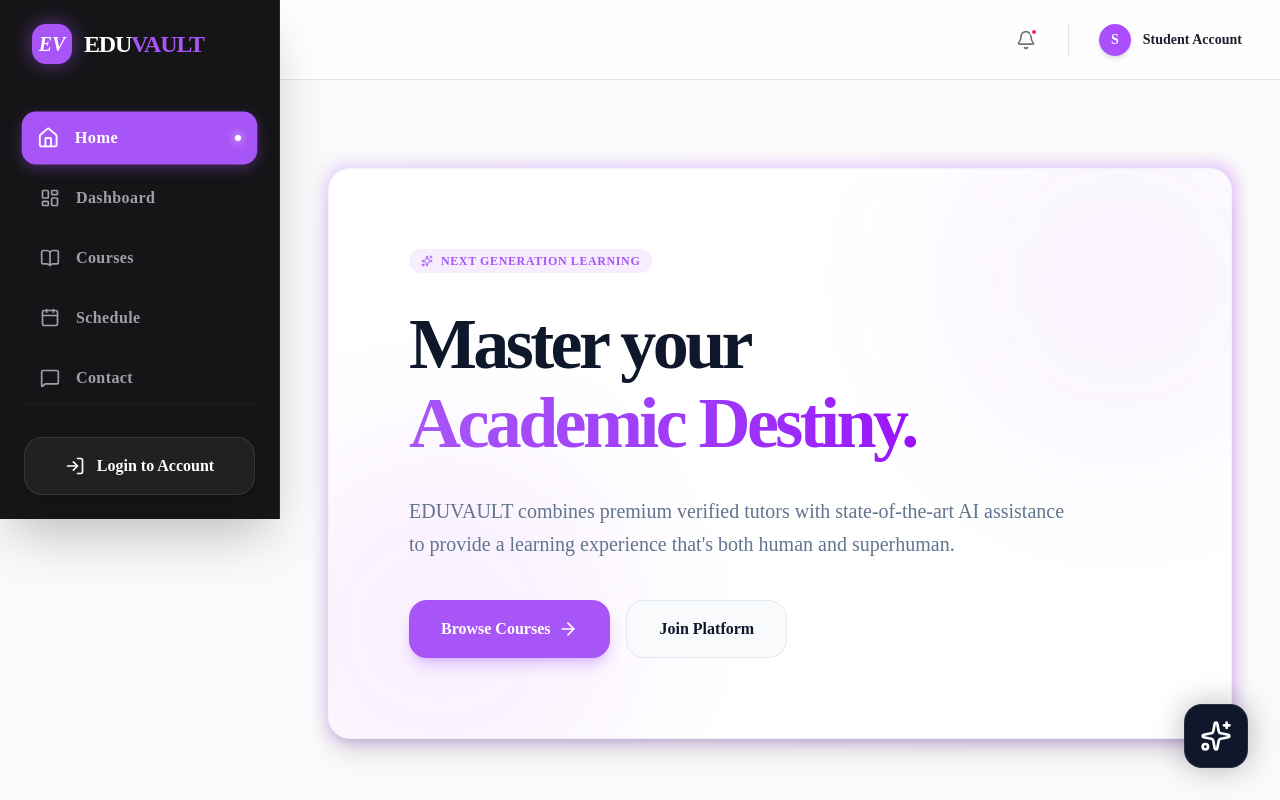
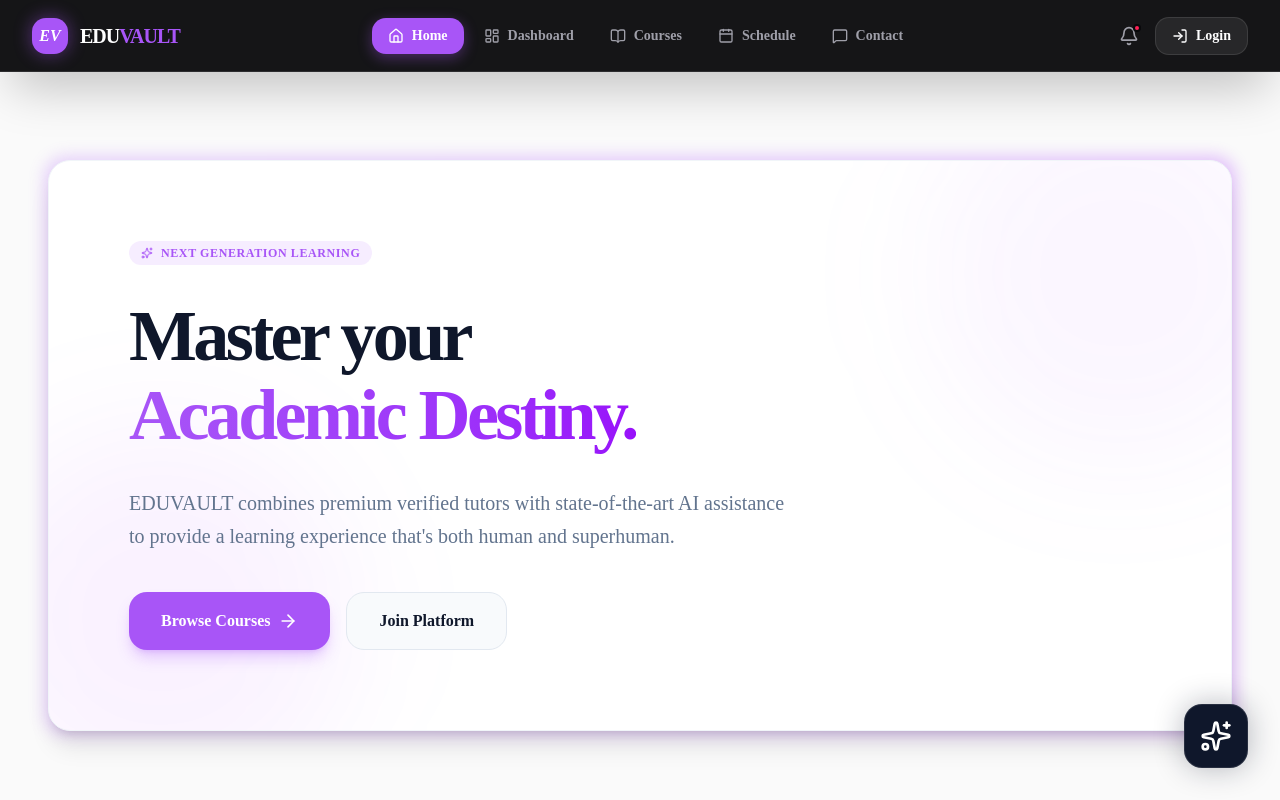
Before and after one commit to aanchalshres/Eduvault, a Next.js app in the folder eduvault-frontend/: page / in a window 1280 px wide. Shown: the top 800 px of the page. Built offline with nearby package versions, Linux system fonts and the light colour scheme.

Commit message:
Remove sidebar, move all nav to top Navbar with mobile dropdown

```diff
--- a/eduvault-frontend/components/AppWrapper.tsx
+++ b/eduvault-frontend/components/AppWrapper.tsx
@@ -2,7 +2,6 @@
 
 import React from 'react';
 import { usePathname } from 'next/navigation';
-import { Sidebar } from './Sidebar';
 import { Navbar } from './Navbar';
 import { AITutorWidget } from './AITutorWidget';
 import { StateProvider } from './StateProvider';
@@ -13,17 +12,16 @@ export function AppWrapper({ children }: { children: React.ReactNode }) {
 
   return (
     <StateProvider>
-      <div className="flex min-h-screen bg-academic-white text-[#1A202C] w-full selection:bg-accent-blue/20 selection:text-accent-blue relative">
-        {!isLoginPage && <Sidebar />}
-        <div className="flex-1 flex flex-col min-w-0">
+      <div className="flex flex-col min-h-screen bg-academic-white text-[#1A202C] w-full selection:bg-accent-blue/20 selection:text-accent-blue">
         {!isLoginPage && <Navbar />}
-          <main className={`flex-1 overflow-y-auto relative ${isLoginPage ? 'p-0' : 'p-4 md:p-8 lg:p-12'}`}>
-            {/* Subtle background patterns for a premium feel */}
+        <main className={`flex-1 relative ${isLoginPage ? 'p-0' : 'p-4 md:p-8 lg:p-12'}`}>
+          {/* Subtle dot grid background */}
           {!isLoginPage && (
-              <div className="absolute inset-0 pointer-events-none opacity-[0.03] z-0"
+            <div
+              className="absolute inset-0 pointer-events-none opacity-[0.03] z-0"
               style={{
                 backgroundImage: `radial-gradient(#A855F7 0.5px, transparent 0.5px)`,
-                  backgroundSize: '24px 24px'
+                backgroundSize: '24px 24px',
               }}
             />
           )}
@@ -31,7 +29,6 @@ export function AppWrapper({ children }: { children: React.ReactNode }) {
             {children}
           </div>
         </main>
-        </div>
         <AITutorWidget />
       </div>
     </StateProvider>
--- a/eduvault-frontend/components/Navbar.tsx
+++ b/eduvault-frontend/components/Navbar.tsx
@@ -1,49 +1,129 @@
 'use client'
 
-import React from 'react';
+import React, { useState } from 'react';
 import Link from 'next/link';
-import { Menu, Bell, User } from 'lucide-react';
-import { useAppState } from './StateProvider';
+import { usePathname } from 'next/navigation';
+import {
+  Home,
+  LayoutDashboard,
+  BookOpen,
+  Calendar,
+  MessageSquare,
+  LogIn,
+  Menu,
+  X,
+  Bell
+} from 'lucide-react';
+
+const links = [
+  { href: '/', label: 'Home', icon: Home },
+  { href: '/dashboard', label: 'Dashboard', icon: LayoutDashboard },
+  { href: '/courses', label: 'Courses', icon: BookOpen },
+  { href: '/schedule', label: 'Schedule', icon: Calendar },
+  { href: '/contact', label: 'Contact', icon: MessageSquare },
+];
 
 export function Navbar() {
-  const { setSidebarOpen } = useAppState();
+  const pathname = usePathname();
+  const [mobileOpen, setMobileOpen] = useState(false);
 
   return (
-    <header className="h-16 md:h-20 bg-white/80 backdrop-blur-md border-b border-neutral-200 sticky top-0 z-30 px-4 md:px-8 flex items-center justify-between">
-      <div className="flex items-center gap-4">
-        <button
-          onClick={() => setSidebarOpen(true)}
-          className="lg:hidden p-2 hover:bg-neutral-100 rounded-lg transition-colors"
-          aria-label="Open Menu"
-        >
-          <Menu className="w-6 h-6 text-neutral-600" />
-        </button>
+    <header className="sticky top-0 z-40 w-full">
+      {/* Main navbar bar */}
+      <div className="bg-[#09090B]/95 backdrop-blur-xl border-b border-white/10 shadow-2xl px-4 md:px-8 h-16 md:h-18 flex items-center justify-between gap-4">
 
-        <Link href="/" className="flex items-center gap-2 lg:hidden">
-          <div className="w-8 h-8 bg-accent-blue rounded-lg flex items-center justify-center">
-            <span className="text-xs font-black italic text-white">EV</span>
+        {/* Logo */}
+        <Link href="/" className="flex items-center gap-3 shrink-0 group no-underline">
+          <div className="w-9 h-9 bg-accent-blue rounded-xl flex items-center justify-center shadow-[0_0_18px_rgba(168,85,247,0.45)] group-hover:scale-110 transition-transform duration-300">
+            <span className="text-base font-black italic text-white">EV</span>
           </div>
-          <span className="text-xl font-black tracking-tighter text-black uppercase">
-            EduVault
+          <span className="text-xl font-black tracking-tighter text-white">
+            EDU<span className="text-accent-blue">VAULT</span>
           </span>
         </Link>
+
+        {/* Desktop nav links */}
+        <nav className="hidden md:flex items-center gap-1">
+          {links.map(({ href, label, icon: Icon }) => {
+            const isActive = pathname === href;
+            return (
+              <Link
+                key={href}
+                href={href}
+                className={`flex items-center gap-2 px-4 py-2 rounded-xl text-sm font-semibold transition-all duration-300 no-underline ${
+                  isActive
+                    ? 'bg-accent-blue text-white shadow-[0_4px_14px_rgba(168,85,247,0.35)]'
+                    : 'text-zinc-400 hover:text-white hover:bg-white/8'
+                }`}
+              >
+                <Icon className="w-4 h-4" />
+                {label}
+              </Link>
+            );
+          })}
+        </nav>
+
+        {/* Right actions */}
+        <div className="flex items-center gap-2 shrink-0">
+          <button className="relative p-2 hover:bg-white/10 rounded-full transition-colors">
+            <Bell className="w-5 h-5 text-zinc-400" />
+            <span className="absolute top-1.5 right-1.5 w-2 h-2 bg-rose-500 rounded-full border-2 border-[#09090B]" />
+          </button>
+
+          <Link
+            href="/login"
+            className="hidden md:flex items-center gap-2 px-4 py-2 bg-white/8 text-white border border-white/10 rounded-xl text-sm font-bold hover:bg-white hover:text-black transition-all duration-300 no-underline group"
+          >
+            <LogIn className="w-4 h-4 group-hover:translate-x-0.5 transition-transform" />
+            Login
+          </Link>
+
+          {/* Mobile hamburger */}
+          <button
+            onClick={() => setMobileOpen((o) => !o)}
+            className="md:hidden p-2 hover:bg-white/10 rounded-lg transition-colors"
+            aria-label="Toggle menu"
+          >
+            {mobileOpen ? <X className="w-6 h-6 text-white" /> : <Menu className="w-6 h-6 text-zinc-300" />}
+          </button>
+        </div>
       </div>
 
-      <div className="flex items-center gap-2 md:gap-4">
-        <button className="p-2 hover:bg-neutral-100 rounded-full transition-colors relative">
-          <Bell className="w-5 h-5 text-neutral-500" />
-          <span className="absolute top-1.5 right-1.5 w-2 h-2 bg-rose-500 rounded-full border-2 border-white"></span>
-        </button>
+      {/* Mobile dropdown menu */}
+      {mobileOpen && (
+        <div className="md:hidden bg-[#09090B]/98 backdrop-blur-xl border-b border-white/10 px-4 py-4 flex flex-col gap-1 animate-in slide-in-from-top duration-200">
+          {links.map(({ href, label, icon: Icon }) => {
+            const isActive = pathname === href;
+            return (
+              <Link
+                key={href}
+                href={href}
+                onClick={() => setMobileOpen(false)}
+                className={`flex items-center gap-4 px-4 py-3.5 rounded-xl text-sm font-semibold transition-all duration-200 no-underline ${
+                  isActive
+                    ? 'bg-accent-blue text-white shadow-[0_4px_12px_rgba(168,85,247,0.3)]'
+                    : 'text-zinc-400 hover:text-white hover:bg-white/8'
+                }`}
+              >
+                <Icon className="w-5 h-5" />
+                {label}
+                {isActive && <div className="ml-auto w-1.5 h-1.5 bg-white rounded-full shadow-[0_0_6px_white]" />}
+              </Link>
+            );
+          })}
 
-        <div className="h-8 w-px bg-neutral-200 mx-1 md:mx-2 hidden sm:block"></div>
-
-        <button className="flex items-center gap-3 p-1.5 hover:bg-neutral-100 rounded-full md:rounded-xl transition-all duration-300">
-          <div className="w-8 h-8 rounded-full bg-gradient-to-tr from-accent-blue to-purple-500 flex items-center justify-center text-white font-bold text-sm shadow-md">
-            S
+          <div className="pt-3 mt-1 border-t border-white/8">
+            <Link
+              href="/login"
+              onClick={() => setMobileOpen(false)}
+              className="flex items-center justify-center gap-3 w-full px-4 py-3.5 bg-white/5 text-white border border-white/10 rounded-xl font-bold text-sm hover:bg-white hover:text-black transition-all duration-300 no-underline group"
+            >
+              <LogIn className="w-4 h-4 group-hover:translate-x-0.5 transition-transform" />
+              Login to Account
+            </Link>
           </div>
-          <span className="font-semibold text-sm hidden md:block">Student Account</span>
-        </button>
-      </div>
+        </div>
+      )}
     </header>
   );
 }
```
Lines whose indentation alone changed are shown as unchanged.
